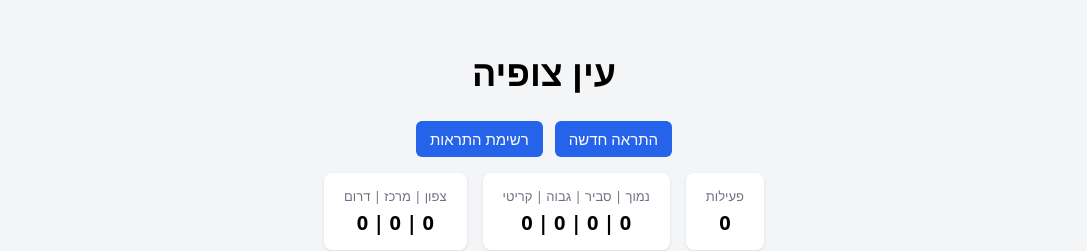
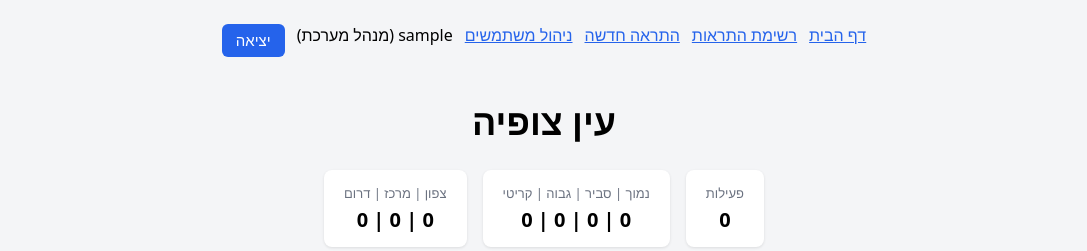
Before and after one commit to elyasafw/-Watchful-Eye-Test, a React (Vite) app in the folder client/: page / in a window 1280 px wide. Shown: the top 251 px of the page, without its empty margins (96-1183 px from the left). Built offline with nearby package versions, Linux system fonts and the light colour scheme; no server answers; sample sign-in values are in the browser's storage.

Commit message:
add layout with navbar for all app

```diff
--- /dev/null
+++ b/client/src/components/Navbar.tsx
@@ -0,0 +1,40 @@
+import { Link, useNavigate } from "react-router-dom";
+import { useAuthStore } from "../store/authStore";
+
+function getRoleLabel(role: string) {
+    if (role === "arena_user") return "חייל זירתי";
+    if (role === "general_user") return "חייל כללי";
+    if (role === "admin") return "מנהל מערכת";
+    console.log("hi")
+    return role;
+}
+
+export default function Navbar() {
+    const user = useAuthStore((state) => state.user);
+    const logout = useAuthStore((state) => state.logout);
+    const navigate = useNavigate();
+
+    if (!user) return null;
+
+    function handleLogout() {
+        logout();
+        navigate("/login");
+    }
+
+    return (
+        <nav>
+            <Link to="/">דף הבית</Link>
+            <Link to="/alerts">רשימת התראות</Link>
+            <Link to="/alerts/new">התראה חדשה</Link>
+            {user.role === "admin" && (
+                <Link to="/admin/users">ניהול משתמשים</Link>
+            )}
+
+            <span>
+                {user.username} ({getRoleLabel(user.role)})
+            </span>
+
+            <button onClick={handleLogout}>יציאה</button>
+        </nav>
+    );
+}
--- /dev/null
+++ b/client/src/layouts/Layout.tsx
@@ -0,0 +1,11 @@
+import { Outlet } from "react-router-dom";
+import Navbar from "../components/Navbar";
+
+export default function Layout() {
+    return (
+        <>
+            <Navbar />
+            <Outlet />
+        </>
+    );
+}
--- a/client/src/pages/HomePage.tsx
+++ b/client/src/pages/HomePage.tsx
@@ -1,5 +1,4 @@
 import { useEffect, useMemo, useState } from "react";
-import { Link } from "react-router-dom";
 import AlertsFilters from "../components/AlertsFilters";
 import AlertsMap from "../components/AlertsMap";
 import AlertsSummary from "../components/AlertsSummary";
@@ -35,15 +34,6 @@ export default function HomePage() {
         <div>
             <h1>עין צופיה</h1>
 
-            <nav>
-                <Link className={"btn-links "} to="/alerts/new">
-                    התראה חדשה
-                </Link>
-                <Link className={"btn-links "} to="/alerts">
-                    רשימת התראות
-                </Link>
-            </nav>
-
             <AlertsSummary alerts={alerts} />
 
             <AlertsFilters
--- a/client/src/routes/AppRoutes.tsx
+++ b/client/src/routes/AppRoutes.tsx
@@ -1,4 +1,5 @@
 import { Route, Routes } from "react-router-dom";
+import Layout from "../layouts/Layout";
 import AlertDetailPage from "../pages/AlertDetailPage";
 import AlertsListPage from "../pages/AlertsListPage";
 import EditAlertPage from "../pages/EditAlertPage";
@@ -11,46 +12,19 @@ export default function AppRoutes() {
     return (
         <Routes>
             <Route path="/login" element={<LoginPage />} />
-            <Route
-                path="/"
-                element={
-                    <ProtectedRoute>
-                        <HomePage />
-                    </ProtectedRoute>
-                }
-            />
-            <Route
-                path="/alerts"
-                element={
-                    <ProtectedRoute>
-                        <AlertsListPage />
-                    </ProtectedRoute>
-                }
-            />
-            <Route
-                path="/alerts/new"
-                element={
-                    <ProtectedRoute>
-                        <NewAlertPage />
-                    </ProtectedRoute>
-                }
-            />
-            <Route
-                path="/alerts/:id"
-                element={
-                    <ProtectedRoute>
-                        <AlertDetailPage />
-                    </ProtectedRoute>
-                }
-            />
-            <Route
-                path="/alerts/:id/edit"
-                element={
-                    <ProtectedRoute>
-                        <EditAlertPage />
-                    </ProtectedRoute>
-                }
-            />
+
+            <Route element={<ProtectedRoute />}>
+                <Route element={<Layout />}>
+                    <Route path="/" element={<HomePage />} />
+                    <Route path="/alerts" element={<AlertsListPage />} />
+                    <Route path="/alerts/new" element={<NewAlertPage />} />
+                    <Route path="/alerts/:id" element={<AlertDetailPage />} />
+                    <Route
+                        path="/alerts/:id/edit"
+                        element={<EditAlertPage />}
+                    />
+                </Route>
+            </Route>
         </Routes>
     );
 }
--- a/client/src/routes/ProtectedRoute.tsx
+++ b/client/src/routes/ProtectedRoute.tsx
@@ -1,13 +1,12 @@
-import type { ReactNode } from "react";
-import { Navigate } from "react-router-dom";
+import { Navigate, Outlet } from "react-router-dom";
 import { useAuthStore } from "../store/authStore";
 
-export default function ProtectedRoute({ children }: { children: ReactNode }) {
+export default function ProtectedRoute() {
     const token = useAuthStore((state) => state.token);
 
     if (!token) {
         return <Navigate to="/login" replace />;
     }
 
-    return <>{children}</>;
+    return <Outlet />;
 }
```
